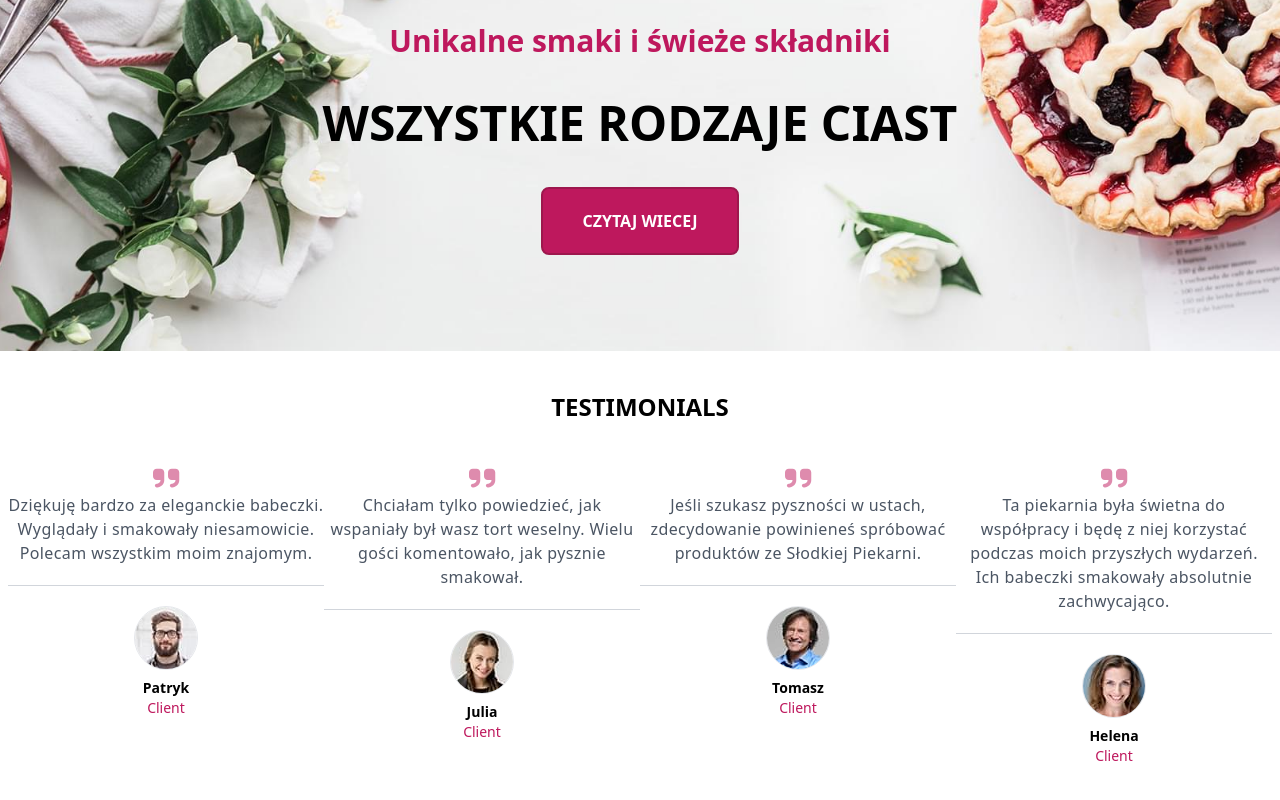
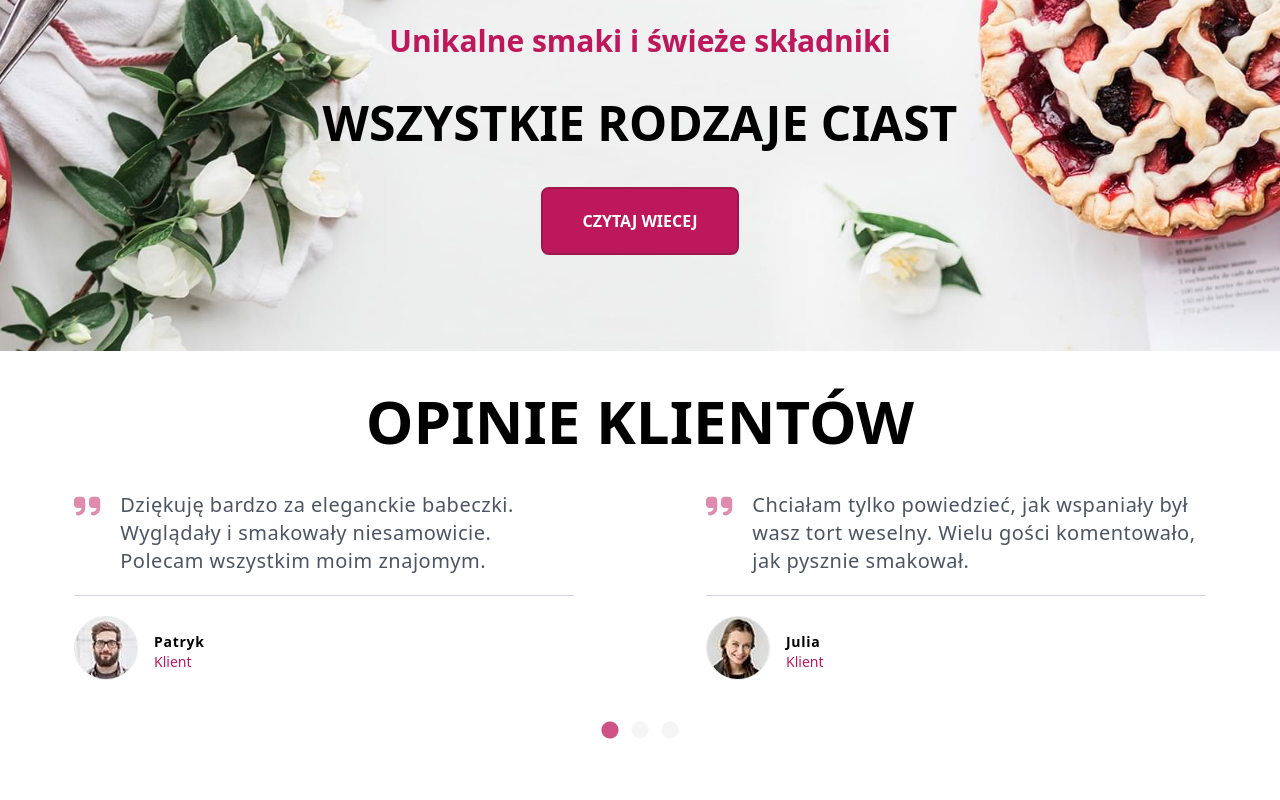
Before and after one commit to frooooooo7/Bakery---website, a React (Vite) app: page / in a window 1280 px wide. Shown: the part 4946-5746 px from the top of the page. After the commit the page ends 5702 px from the top, so only its background shows below. Built offline with nearby package versions, Linux system fonts and the light colour scheme.

Commit message:
Fixed Testimonials and some changes

```diff
--- a/src/sections/Testimonials.tsx
+++ b/src/sections/Testimonials.tsx
@@ -11,75 +11,67 @@ const testimonials = [
         name: "Patryk",
         avatar: client1,
         desc: "Dziękuję bardzo za eleganckie babeczki. Wyglądały i smakowały niesamowicie. Polecam wszystkim moim znajomym.",
+        role: "Klient",
     },
     {
         name: "Julia",
         avatar: client2,
         desc: "Chciałam tylko powiedzieć, jak wspaniały był wasz tort weselny. Wielu gości komentowało, jak pysznie smakował.",
+        role: "Klient",
     },
     {
         name: "Tomasz",
         avatar: client3,
         desc: "Jeśli szukasz pyszności w ustach, zdecydowanie powinieneś spróbować produktów ze Słodkiej Piekarni.",
+        role: "Klient",
     },
     {
         name: "Helena",
         avatar: client4,
         desc: "Ta piekarnia była świetna do współpracy i będę z niej korzystać podczas moich przyszłych wydarzeń. Ich babeczki smakowały absolutnie zachwycająco.",
+        role: "Klient",
     },
 ];
 
 const settings = {
-    dots: false,
+    dots: true,
     infinite: false,
     speed: 500,
-    slidesToShow: 4,
-    slidesToScroll: 4,
+    slidesToShow: 2,
+    slidesToScroll: 1,
     arrows: false,
     responsive: [
         {
             breakpoint: 1024,
             settings: {
-                slidesToShow: 3,
+                slidesToShow: 1,
                 slidesToScroll: 1,
             },
         },
-        {
-            breakpoint: 768,
-            settings: {
-                slidesToShow: 2,
-                slidesToScroll: 1,
-                dots: true,
-            },
-        },
-        {
-            breakpoint: 670,
-            settings: {
-                slidesToShow: 1,
-                slidesToScroll: 1,
-                dots: true,
-            }
-        }
     ]
 };
 
 
 const Testimonials = () => {
     return (
-        <section className="px-2">
-            <div className="container mx-auto py-10">
-                <h1 className='text-center text-2xl font-bold pb-10'>TESTIMONIALS</h1>
+        <section className="px-2 py-10">
+            <div className="container mx-auto">
+                <h1 className='text-center text-2xl font-bold pb-10 md:text-3xl lg:text-5xl xl:text-6xl'>OPINIE KLIENTÓW</h1>
                 <Slider {...settings}>
                     {testimonials.map((testimonial, index) => (
                         <div key={index} className='testimonial'>
-                            <div className='flex flex-col items-center text-center border-b border-gray-300'>
-                                <FontAwesomeIcon className='text-3xl text-pink-700 opacity-50' icon={faQuoteRight}></FontAwesomeIcon>
-                                <p className='pb-5 text-gray-600 tracking-wide'>{testimonial.desc}</p>
-                            </div>
-                            <div className='flex flex-col items-center pt-5'>
-                                <img src={testimonial.avatar} className='w-16 border rounded-full mb-2'/>
-                                <h1 className='text-sm font-bold'>{testimonial.name}</h1>
-                                <h1 className='text-sm text-pink-700'>Client</h1>
+                            <div className='flex flex-col items-center'>
+                                <div className='flex flex-col items-center text-center border-b border-gray-300 max-w-[500px] md:flex-row md:items-start md:text-left md:space-x-5'>
+                                    <FontAwesomeIcon className='text-3xl text-pink-700 opacity-50' icon={faQuoteRight}></FontAwesomeIcon>
+                                    <p className='pb-5 text-gray-600 tracking-wide lg:text-xl'>{testimonial.desc}</p>
+                                </div>
+                                <div className='flex flex-col items-center pt-5 md:flex-row md:space-x-4 w-[500px]'>
+                                    <img src={testimonial.avatar} className='w-16 border rounded-full mb-2' />
+                                    <div className='flex flex-col items-center md:items-start'>
+                                        <h1 className='text-sm font-bold tracking-wider'>{testimonial.name}</h1>
+                                        <h1 className='text-sm text-pink-700'>{testimonial.role}</h1>
+                                    </div>
+                                </div>
                             </div>
                         </div>
                     ))}
```
